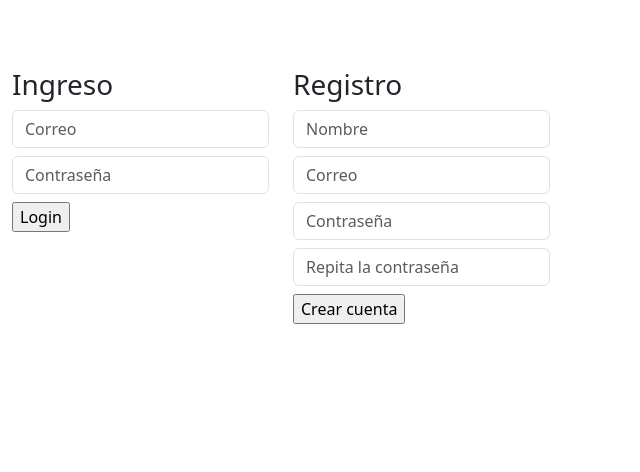
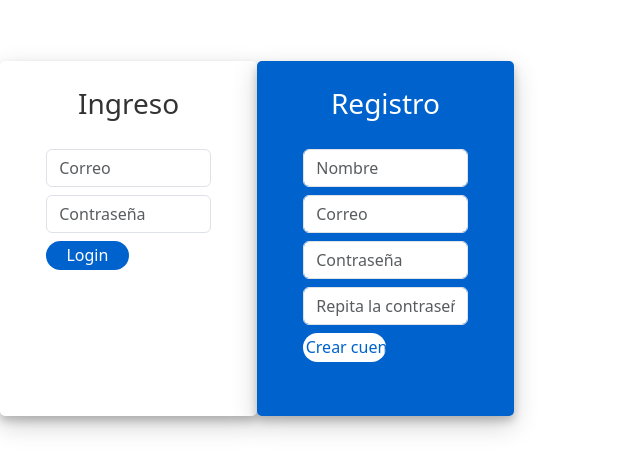
Before and after one commit to CJ-arg/Calendar-App, a React (Vite) app: page /auth/login in a window 1280 px wide. Shown: the part 200-672 px from the top of the page, without its empty margins (0-640 px from the left). Built offline with nearby package versions, Linux system fonts and the light colour scheme.

Commit message:
login page

```diff
--- a/src/auth/pages/LoginPage.jsx
+++ b/src/auth/pages/LoginPage.jsx
@@ -1,5 +1,5 @@
 import React from 'react'
-
+import './login.css';
 export const LoginPage = () => {
   return (
     <div className="container login-container">
--- /dev/null
+++ b/src/auth/pages/login.css
@@ -0,0 +1,50 @@
+.login-container {
+  margin-top: 15%;
+}
+.login-form-1 {
+  border-radius: 5px;
+  box-shadow: 0 5px 8px 0 rgba(0, 0, 0, 0.2), 0 9px 26px 0 rgba(0, 0, 0, 0.19);
+  padding: 5%;
+}
+.login-form-1 h3 {
+  text-align: center;
+  color: #333;
+}
+.login-form-2 {
+  border-radius: 5px;
+  box-shadow: 0 5px 8px 0 rgba(0, 0, 0, 0.2), 0 9px 26px 0 rgba(0, 0, 0, 0.19);
+  padding: 5%;
+  background: #0062cc;
+}
+.login-form-2 h3 {
+  text-align: center;
+  color: #fff;
+}
+.login-container form {
+  padding: 10%;
+}
+.btnSubmit {
+  width: 50%;
+  border-radius: 1rem;
+  padding: 1.5%;
+  border: none;
+  cursor: pointer;
+}
+.login-form-1 .btnSubmit {
+  color: #fff;
+  background-color: #0062cc;
+}
+.login-form-2 .btnSubmit {
+  background-color: #fff;
+  color: #0062cc;
+}
+.login-form-2 .ForgetPwd {
+  color: #fff;
+  font-weight: 600;
+  text-decoration: none;
+}
+.login-form-1 .ForgetPwd {
+  color: #0062cc;
+  font-weight: 600;
+  text-decoration: none;
+}
```
